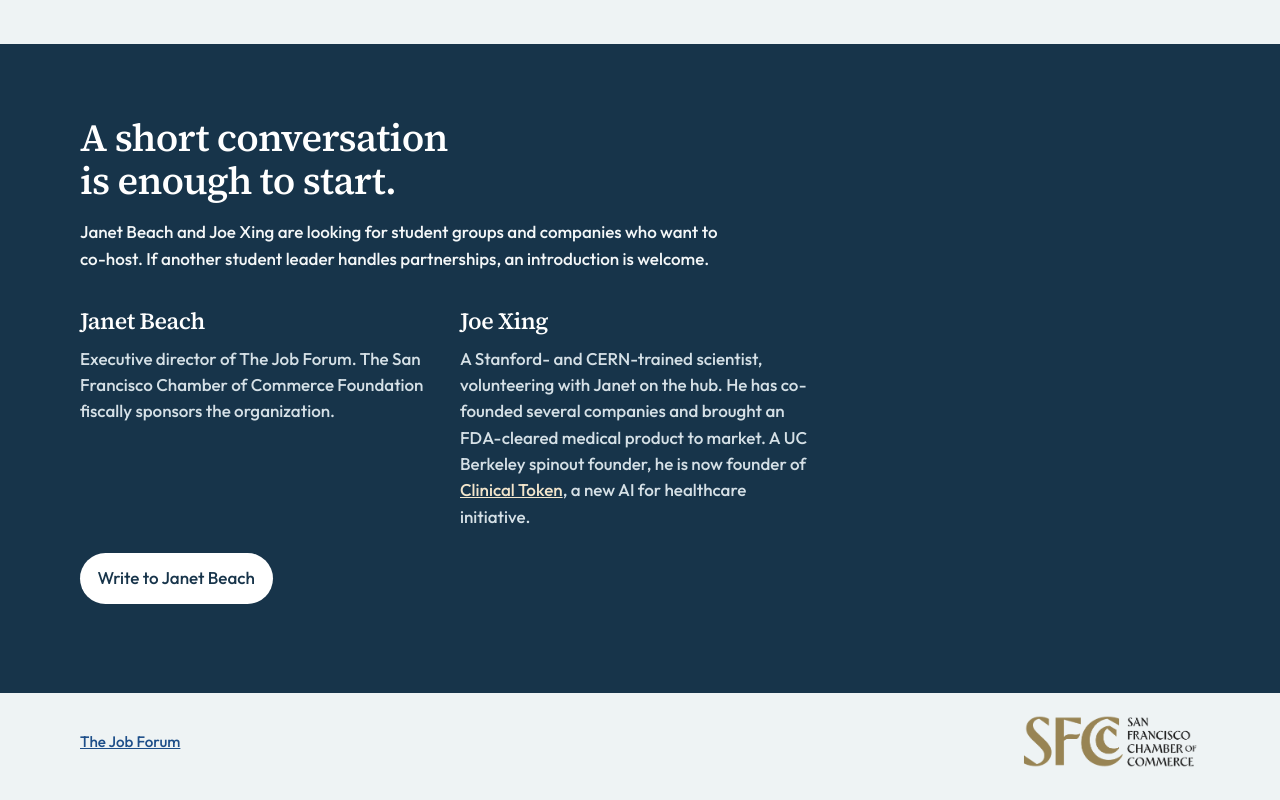
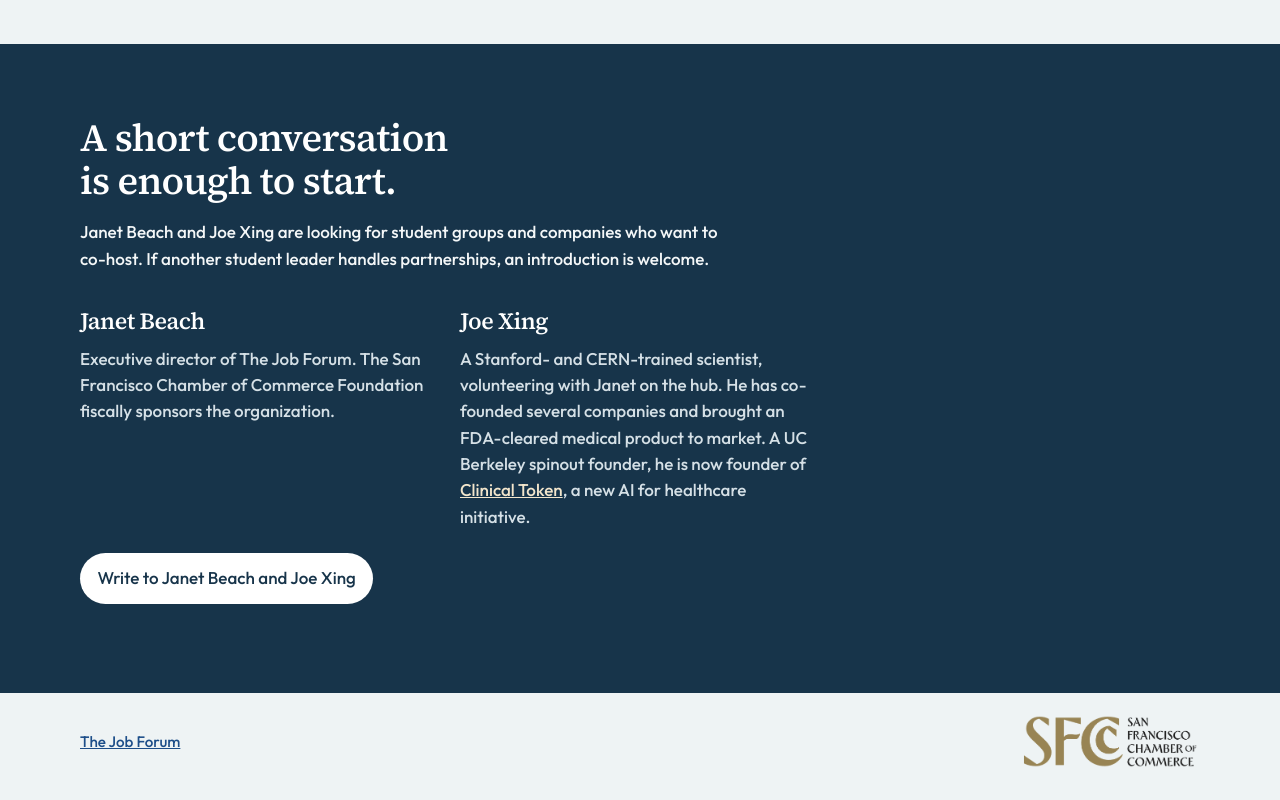
Before and after one commit to clinical-token/job-forum, a plain HTML site: page index.html in a window 1280 px wide. Shown: the part 4071-4871 px from the top of the page. Drawn offline with Linux system fonts and the light colour scheme.

Commit message:
Address the conversation button to Janet Beach and Joe Xing.

```diff
--- a/index.html
+++ b/index.html
@@ -183,7 +183,7 @@
             <p>A Stanford- and CERN-trained scientist, volunteering with Janet on the hub. He has co-founded several companies and brought an FDA-cleared medical product to market. A UC Berkeley spinout founder, he is now founder of <a href="https://clinicaltoken.com">Clinical Token</a>, a new AI for healthcare initiative.</p>
           </div>
         </div>
-        <p><a class="button" href="mailto:Jbeach@usmarketingservices.com?subject=AI%20Data%20Hub">Write to Janet Beach</a></p>
+        <p><a class="button" href="mailto:Jbeach@usmarketingservices.com,joe@clinicaltoken.com?subject=AI%20Data%20Hub">Write to Janet Beach and Joe Xing</a></p>
       </div>
     </section>
   </main>
```
